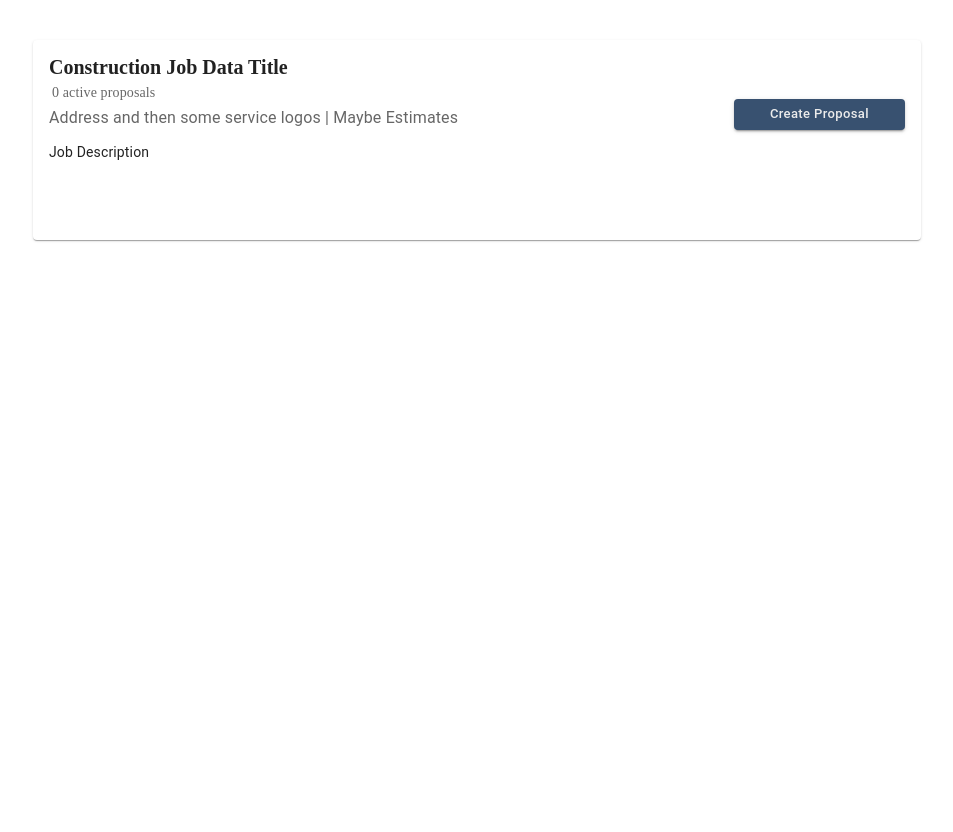
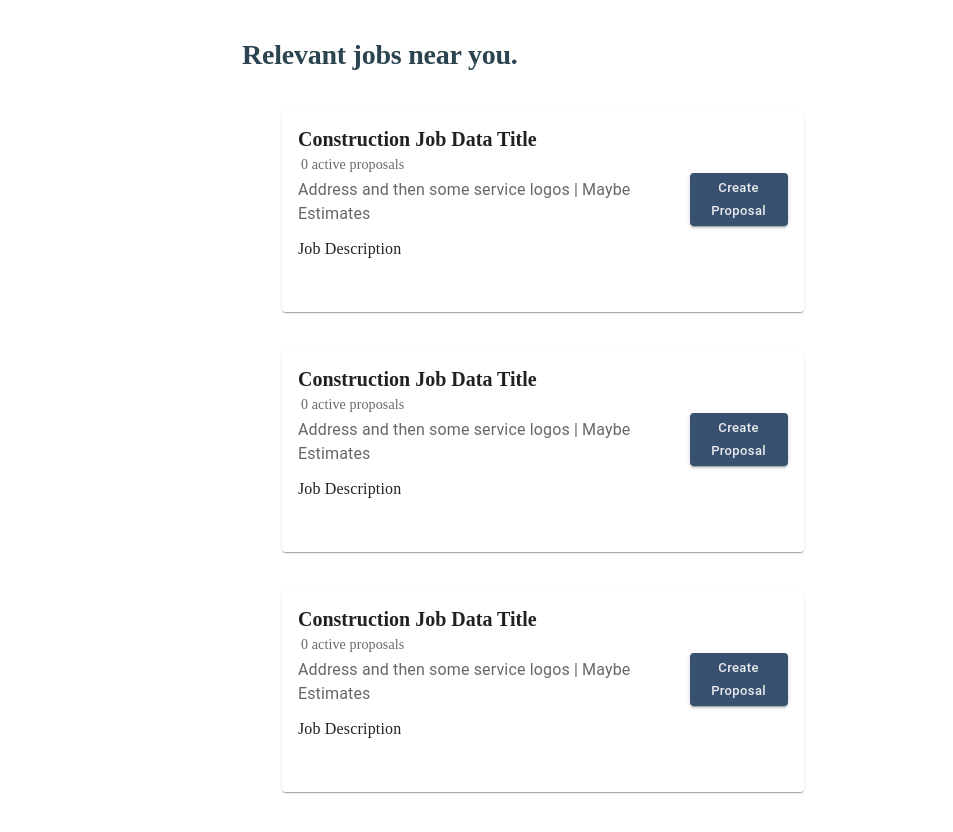
Before and after one commit to abulhasan7/karya-fe, a React (Create React App) app in the folder business-frontend/: page /dev in a window 1280 px wide. Shown: the top 832 px of the page, without its empty margins (7-960 px from the left). Before the commit the page ends 800 px from the top, so only its background shows below. Built offline with nearby package versions, Linux system fonts and the light colour scheme.

Commit message:
Jobs Listing Page

```diff
--- a/business-frontend/src/App.jsx
+++ b/business-frontend/src/App.jsx
@@ -8,6 +8,7 @@ import BusinessSignup from './pages/signup/BusinessSignup';
 import Protected from './protected';
 import './App.css';
 import JobCardView from './components/jobCardView/JobCardView';
+import JobsListingPage from './pages/jobsListingPage/JobsListingPage';
 
 function App() {
 	const loggedIn = useSelector((state) => state.business.token);
@@ -57,7 +58,7 @@ function App() {
 			path: '/dev',
 			element: (
 				<ThemeProvider theme={theme}>
-					<JobCardView />
+					<JobsListingPage />
 				</ThemeProvider>
 			),
 		},
--- a/business-frontend/src/components/jobCardView/JobCardView.jsx
+++ b/business-frontend/src/components/jobCardView/JobCardView.jsx
@@ -54,7 +54,17 @@ export default function JobCardView() {
 								Address and then some service logos | Maybe
 								Estimates
 							</Typography>
-							<Typography variant="body2">
+							<Typography
+								sx={{
+									display: { xs: 'none', md: 'flex' },
+									fontFamily: 'National Bold',
+									fontWeight: 400,
+									fontStyle: 'normal',
+									fontSize: '16px',
+									// letterSpacing: '.3rem',
+								}}
+								variant="body2"
+							>
 								Job Description
 							</Typography>
 						</div>
--- /dev/null
+++ b/business-frontend/src/pages/jobsListingPage/JobsListingPage.css
@@ -0,0 +1,5 @@
+.jl-main-container {
+	padding: 3%;
+	display: grid;
+	grid-template-columns: 0.35fr 1fr 0.65fr;
+}
--- /dev/null
+++ b/business-frontend/src/pages/jobsListingPage/JobsListingPage.jsx
@@ -0,0 +1,38 @@
+/* eslint-disable no-shadow */
+import * as React from 'react';
+import Typography from '@mui/material/Typography';
+
+// import MenuBar from '../../components/menubar/MenuBar';
+import JobCardView from '../../components/jobCardView/JobCardView';
+import './JobsListingPage.css';
+
+export default function JobsListingPage() {
+	return (
+		<div>
+			<div className="jl-main-container">
+				<div></div>
+				<div className="sr-result-cards">
+					<Typography
+						variant="h2"
+						noWrap
+						component="h2"
+						sx={{
+							display: { xs: 'none', md: 'flex' },
+							fontFamily: 'National Bold',
+							fontWeight: 700,
+							fontStyle: 'normal',
+							fontSize: '28px',
+							// letterSpacing: '.3rem',
+							color: '#2b4450',
+						}}
+					>
+						Relevant jobs near you.
+					</Typography>
+					<JobCardView />
+					<JobCardView />
+					<JobCardView />
+				</div>
+			</div>
+		</div>
+	);
+}
```
